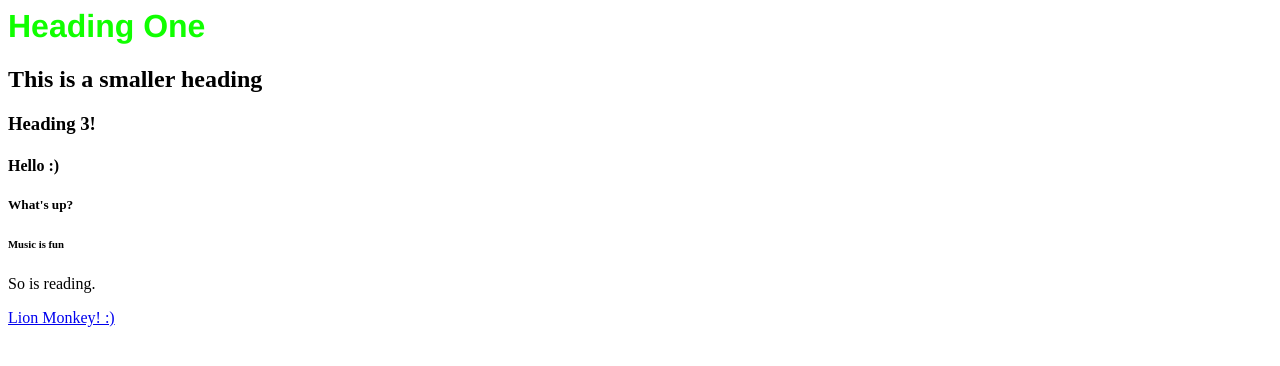
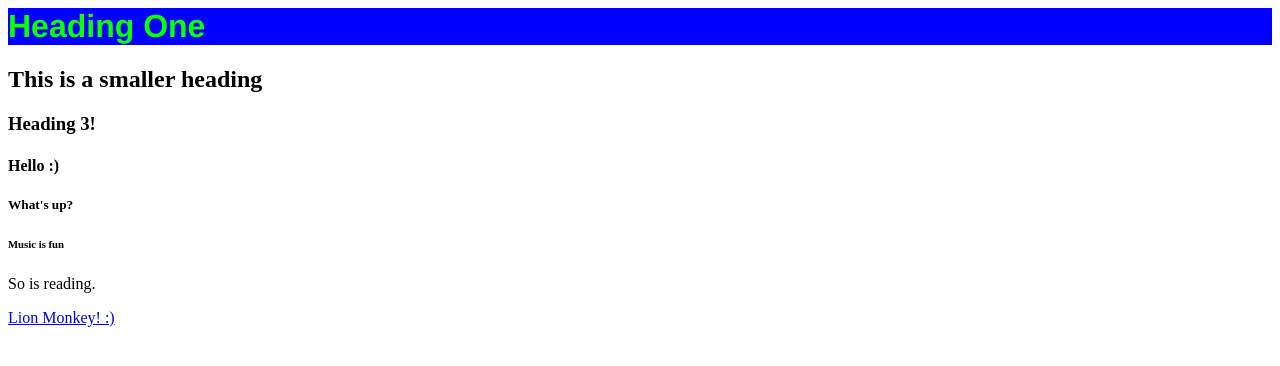
Before and after one commit to billimarie/CodedByKids, a plain HTML site: page index.html in a window 1280 px wide. Drawn offline with Linux system fonts and the light colour scheme.

Commit message:
Added media queries

```diff
--- a/index.html
+++ b/index.html
@@ -1,6 +1,7 @@
 <html>
     <head>
         <link rel="stylesheet" type="text/css" href="style.css" />
+        <link rel="stylesheet" type="text/css" href="media_queries.css" />
     </head>
 
     <body>
--- /dev/null
+++ b/media_queries.css
@@ -0,0 +1,20 @@
+/* Mobile */
+@media (min-width: 400px) {
+    h1 {
+        background-color: red;
+    }
+}
+
+/* Tablet */
+@media (min-width: 800px) {
+    h1 {
+        background-color: yellow;
+    }
+}
+
+/* Desktop */
+@media (min-width: 1024px) {
+    h1 {
+        background-color: blue;
+    }
+}
```
